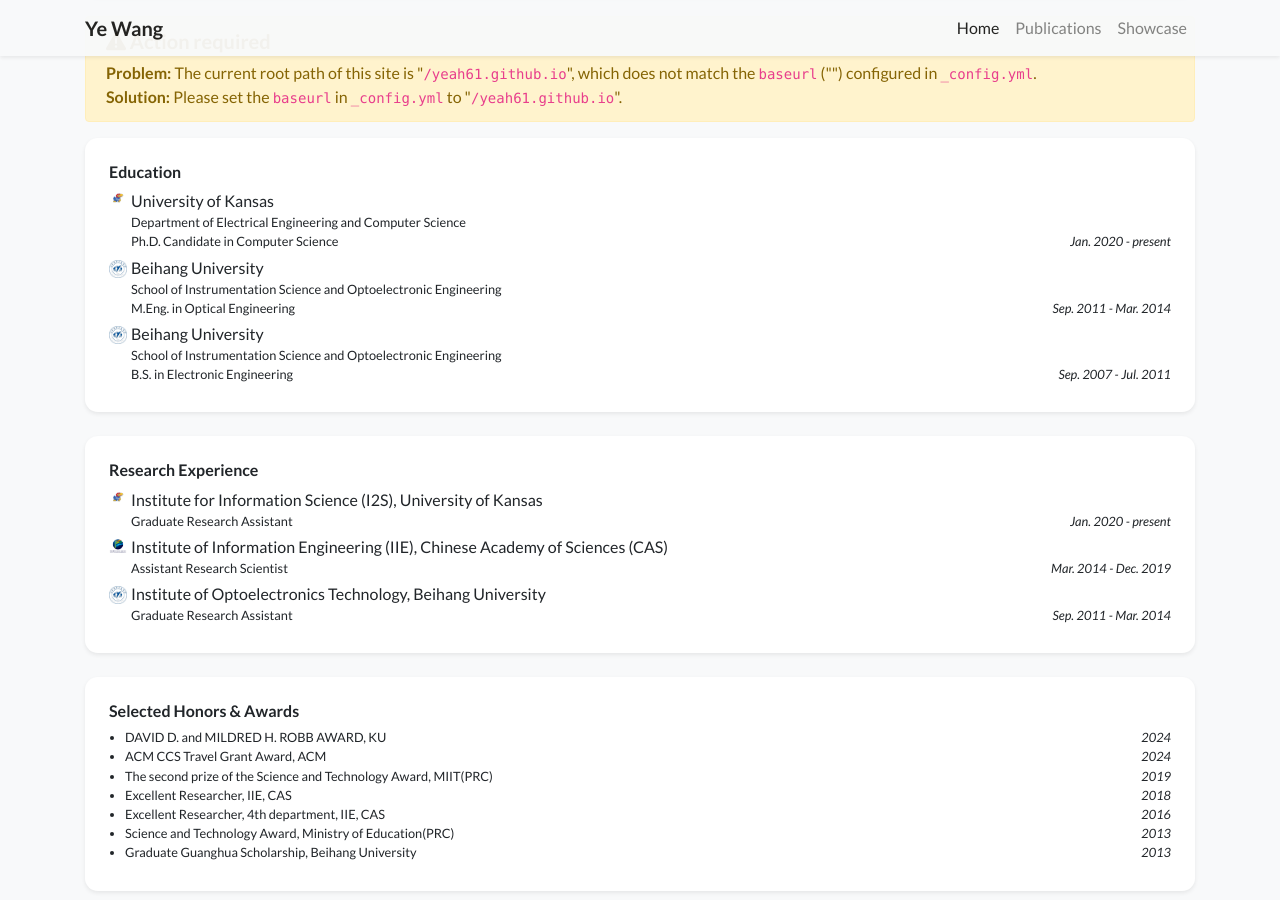
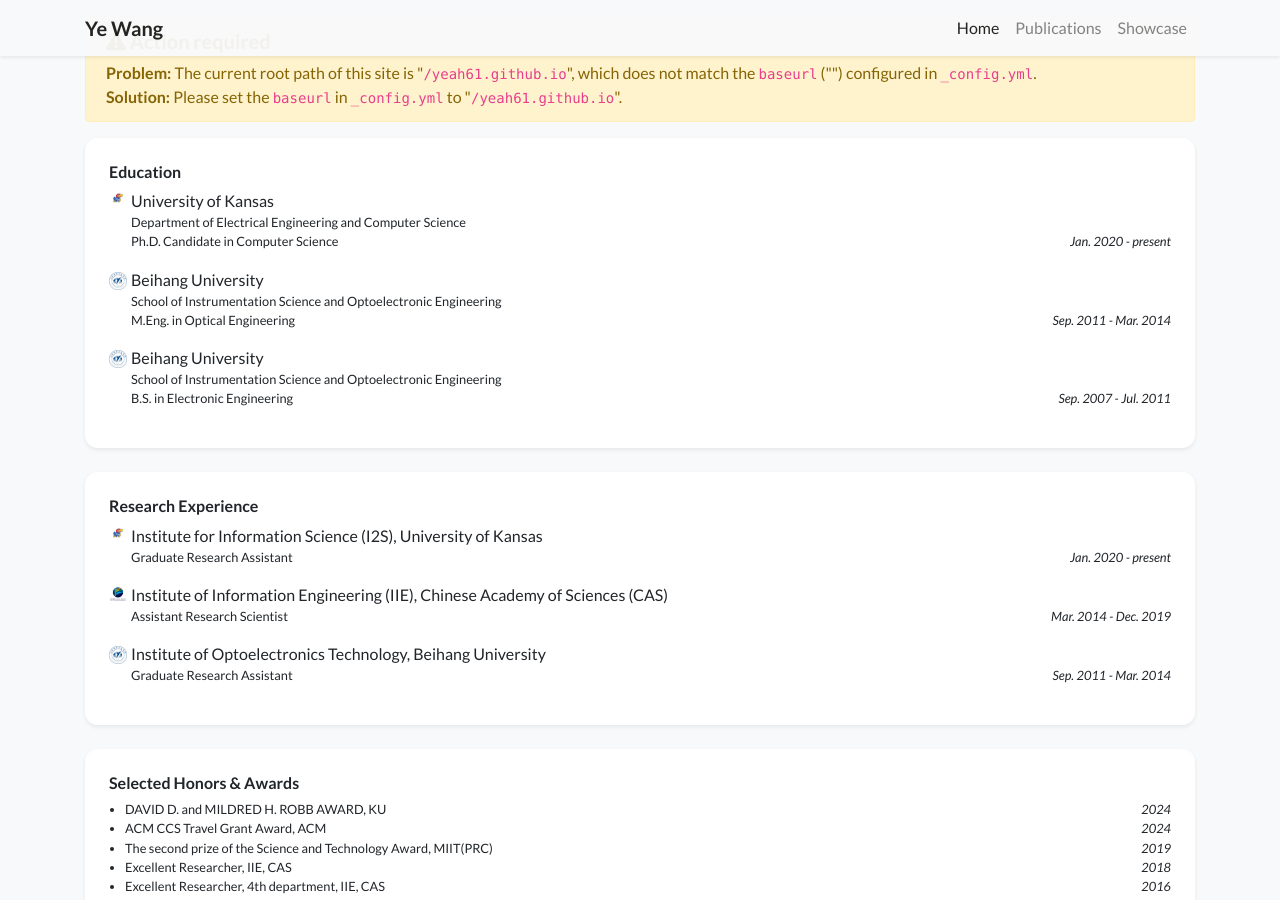
Before and after one commit to yeah61/yeah61.github.io, a Jekyll site: the page built from index.html, in a window 1280 px wide and 900 px high, scrolled down 579 px. Built offline with Jekyll 4.4.1, drawn with Linux system fonts in a browser that asks for light colours; nearby versions of some CDN libraries; a style sheet for code colours, icons or effects is not loaded.

Commit message:
Update experience_card.html

```diff
--- a/_includes/widgets/experience_card.html
+++ b/_includes/widgets/experience_card.html
@@ -8,7 +8,7 @@
         <h6>Education</h6>
         <ul class="list-unstyled mb-1">
           {% for item in site.data.profile.education %}
-          <li class="media mb-1">
+          <li class="media mb-3">
             <img src="{{ item.logo | relative_url }}" alt="{{ item.name }}" style="width: 18px;" class="mr-1 mt-1">
             <div class="media-body">
               <div>{{ item.name }}</div>
@@ -34,7 +34,7 @@
         <h6>Research Experience</h6>
         <ul class="list-unstyled mb-1">
           {% for item in site.data.profile.experience %}
-          <li class="media mb-1">
+          <li class="media mb-3">
             <img src="{{ item.logo | relative_url }}" alt="{{ item.name }}" style="width: 18px;" class="mr-1 mt-1">
             <div class="media-body">
               <div>{{ item.name }}</div>
@@ -58,7 +58,7 @@
     <div class="card border-0 shadow-sm bg-white">
       <div class="card-body p-4">
         <h6>Selected Honors & Awards</h6>
-        <ul class="list small pl-3 mb-1">
+        <ul class="list small pl-3 mb-3">
           {% for item in site.data.profile.awards %}
           <li>
             <div class="d-flex">
@@ -79,7 +79,7 @@
     <div class="card border-0 shadow-sm bg-white">
       <div class="card-body p-4">
         <h6>Teaching Experience</h6>
-        <ul class="list small pl-3 mb-1">
+        <ul class="list small pl-3 mb-3">
           {% for item in site.data.profile.teaching %}
           <li>
             <div class="d-flex">
```
